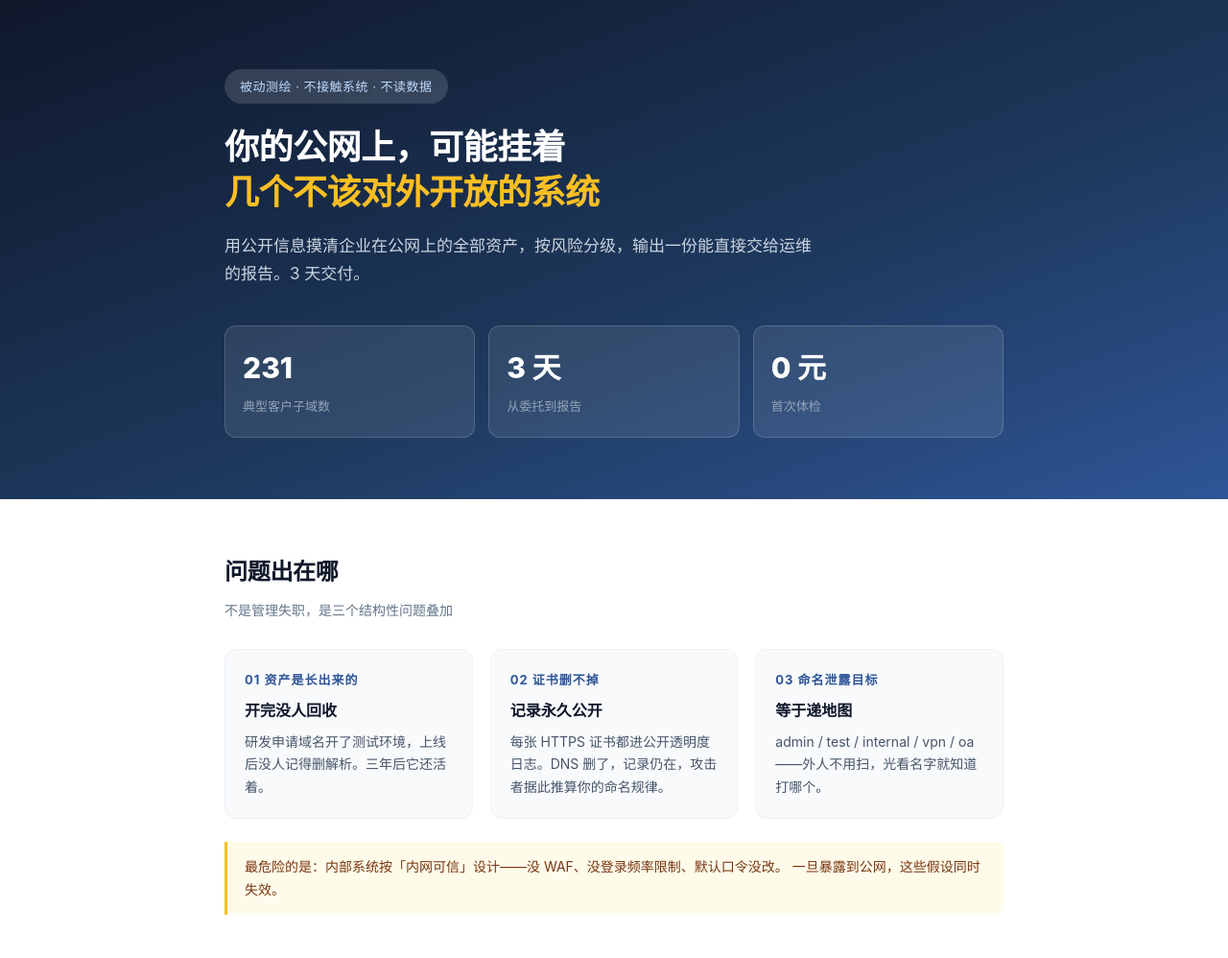
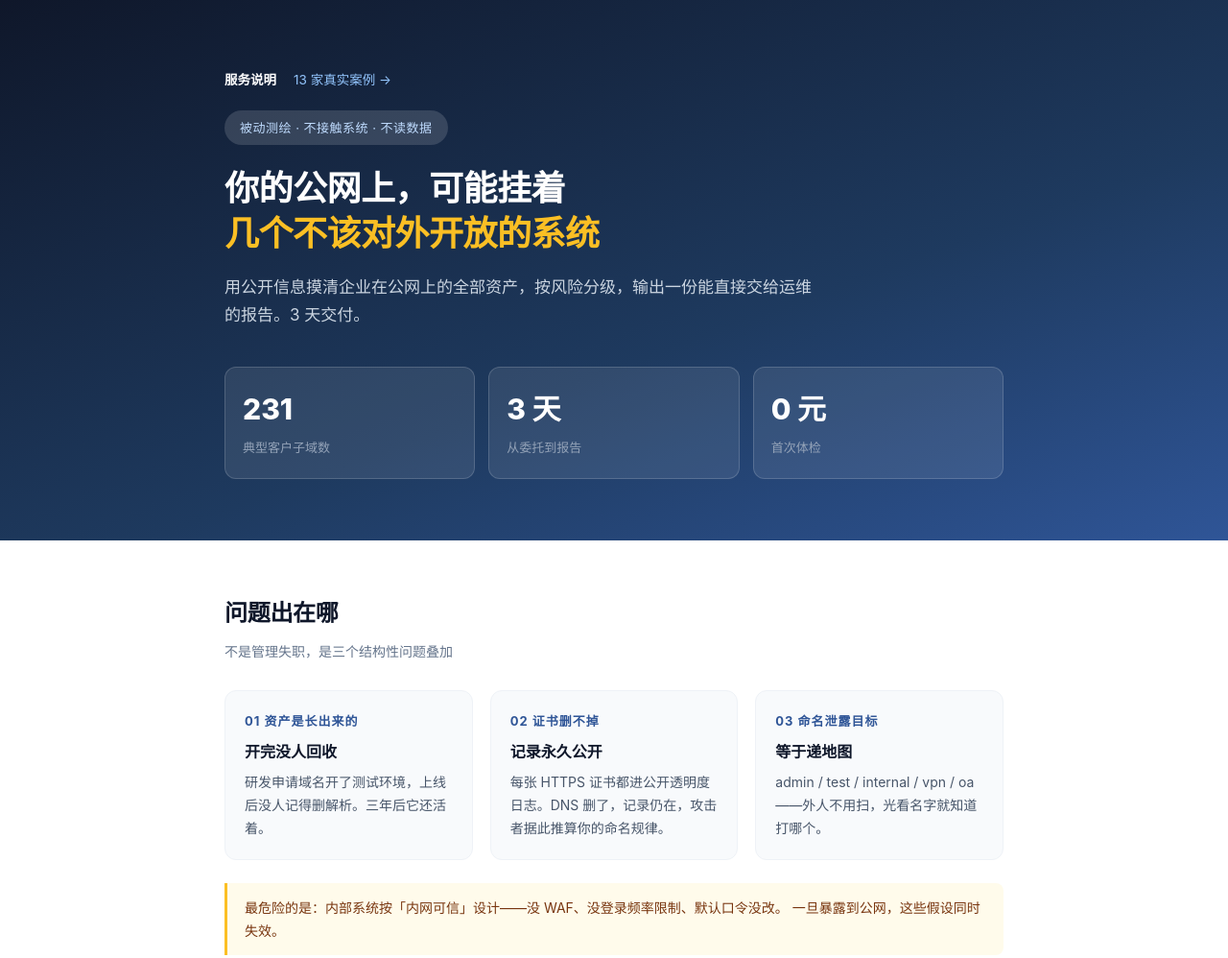
Before and after one commit to h2697930443-hub/exposure-report, a plain HTML site: page index.html in a window 1280 px wide. Shown: the top 998 px of the page at 96% size. Drawn offline with Linux system fonts and the light colour scheme.

Commit message:
Update index.html

```diff
--- a/index.html
+++ b/index.html
@@ -55,6 +55,10 @@ footer{padding:32px 0;color:#94a3b8;font-size:13px;text-align:center}
 <body>
 
 <div class="hero"><div class="wrap">
+  <div style="display:flex;gap:18px;font-size:13.5px;margin-bottom:20px">
+    <span style="color:#fff;font-weight:600">服务说明</span>
+    <a href="./cases.html" style="color:#93c5fd;text-decoration:none">13 家真实案例 →</a>
+  </div>
   <div class="badge">被动测绘 · 不接触系统 · 不读数据</div>
   <h1>你的公网上，可能挂着<br><em>几个不该对外开放的系统</em></h1>
   <p>用公开信息摸清企业在公网上的全部资产，按风险分级，输出一份能直接交给运维的报告。3 天交付。</p>
@@ -140,7 +144,7 @@ footer{padding:32px 0;color:#94a3b8;font-size:13px;text-align:center}
     <input id="mail" type="email" placeholder="你的邮箱" required>
     <button type="submit">申请免费体检</button>
   </form>
-  <div class="fhint">或直接发邮件到 h2697930443@gmail.com</div>
+  <div class="fhint">或直接发邮件到 h2697930443@gmail.com ｜ <a href="./cases.html" style="color:#93c5fd">先看 13 家真实案例</a></div>
 </div></div>
 <style>
 .f{display:flex;gap:10px;justify-content:center;flex-wrap:wrap;max-width:620px;margin:0 auto}
```
